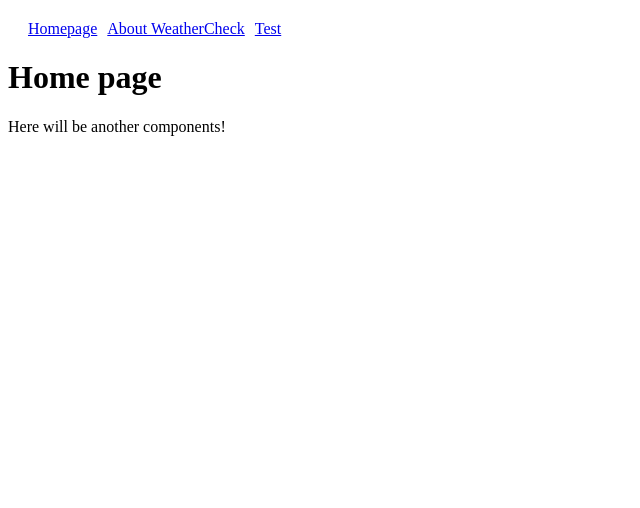
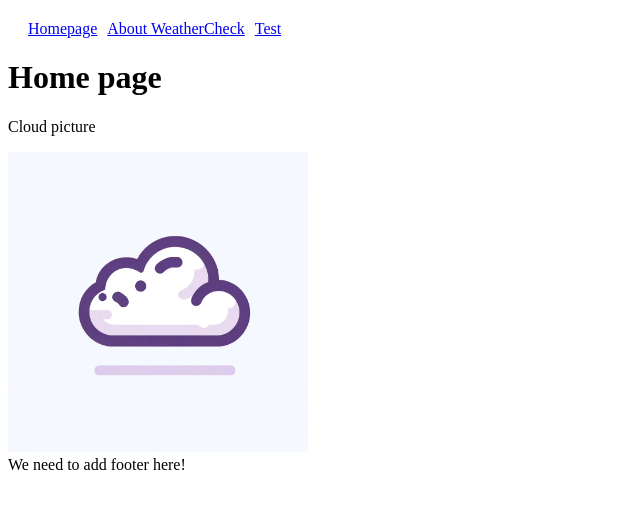
Before and after one commit to Dominionss/WeatherCheck, a React (Create React App) app in the folder weather-app/: page / in a window 1280 px wide. Shown: the top 508 px of the page, without its empty margins (0-640 px from the left). Built offline with nearby package versions, Linux system fonts and the light colour scheme.

Commit message:
Showing the image

```diff
--- a/weather-app/src/App.js
+++ b/weather-app/src/App.js
@@ -105,7 +105,7 @@ function App() {
                 </Routes>
             </BrowserRouter>
 
-            Here will be another components!
+            We need to add footer here!
 
         </div>
     );
--- a/weather-app/src/components/Home.js
+++ b/weather-app/src/components/Home.js
@@ -1,4 +1,5 @@
 import React from 'react';
+import logo from '../assets/images/cloud.png';
 
 
 function Home() {
@@ -6,6 +7,10 @@ function Home() {
     return(
         <div>
             <h1>Home page</h1>
+
+            <p>Cloud picture</p>
+            <img src={logo} alt="logo" width={300}/>
+
         </div>
     );
 }
```
Also changed, not shown: weather-app/src/assets/images/cloud.png (added).
